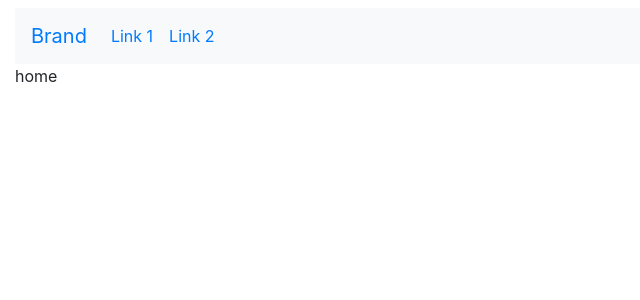
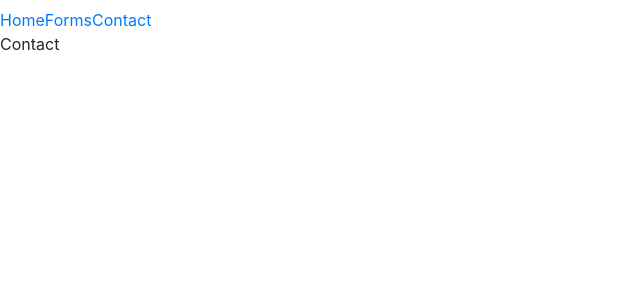
Before and after one commit to adrianojlt/helloReact, a React (Create React App) app in the folder dynamic/: page /Contact in a window 1280 px wide. Shown: the top 300 px of the page, without its empty margins (0-640 px from the left). Built offline with nearby package versions, Linux system fonts and the light colour scheme.

Commit message:
Clean project and add react router simple example

```diff
--- a/dynamic/src/App.js
+++ b/dynamic/src/App.js
@@ -1,211 +1,33 @@
 import React, { Component } from 'react';
 import {
   Route,
-  //NavLink,
-  Link,
-  HashRouter
+  BrowserRouter,
+  Switch
 } from 'react-router-dom';
 import Home from './Home';
-import Forms from './Forms';
-import logo from './logo.svg';
-import {
-  Container,
-  Col,
-  Row,
-  Navbar,
-  NavbarToggler,
-  NavbarBrand,
-  NavItem,
-  Collapse,
-  NavLink,
-  Nav
-} from 'reactstrap';
+import Header   from './components/Header';
+import Forms    from './components/Forms';
+import Contact  from './components/Contact';
 import './App.css';
 
 class App extends Component {
 
-  constructor(props) {
-    super(props);
-    this.toggle = this.toggle.bind(this);
-    this.state = {
-      isOpen: false,
-      collapse: false,
-      isWideEnough: false,
-      dropdownOpen: false,
-      tetherConfig: {
-        target: '#tether',
-        attachment: 'middle left',
-        targetAttachment: 'middle right',
-        classPrefix: 'bs-tether',
-        classes: { element: 'popover', enabled: 'open' },
-        constraints: [
-          { to: 'scrollParent', attachment: 'together none' },
-          { to: 'window', attachment: 'together none' }
-        ]
-      }
-    };
-    this.onClick = this.onClick.bind(this);
-    this.toggle = this.toggle.bind(this);
-  }
-
-  onClick() {
-    this.setState({
-      collapse: !this.state.collapse,
-    });
-  }
-
-  toggle() {
-    this.setState({
-      isOpen: !this.state.isOpen,
-      dropdownOpen: !this.state.dropdownOpen
-    });
-  }
-
-  renderDefaultContent() {
+  render() {
 
     return (
-      <div className="App">
-        <header className="App-header">
-          <img src={logo} className="App-logo" alt="logo" />
-          <h1 className="App-title">Welcome to React</h1>
-        </header>
-        <p className="App-intro">
-          To get started, edit <code>src/App.js</code> and save to reload.
-        </p>
-      </div>
-    );
-  }
 
-  renderNavMenu() {
-    return (
-      <HashRouter>
+      <BrowserRouter>
         <div>
+          <Header />
+          <Switch>
+            <Route path="/" component={Home} exact />
+            <Route path="/Forms" component={Forms} />
+            <Route path="/Contact" component={Contact} />
+            <Route component={Error} />
+          </Switch>
+        </div>
+      </BrowserRouter>
 
-          <Navbar /*color="inverse" dark*/ expand>
-            <NavbarToggler right="true" onClick={this.toggle} />
-            <NavbarBrand href="/">reactstrap</NavbarBrand>
-            <Collapse isOpen={this.state.isOpen} navbar>
-              <Nav className="ml-auto" navbar>
-                <NavItem>
-                  <Link to="/">Home</Link>
-                </NavItem>
-                <NavItem>
-                  <Link to="/form">Forms</Link>
-                </NavItem>
-              </Nav>
-            </Collapse>
-          </Navbar>
-
-          <h1>Navigation</h1>
-
-          <ul className="header">
-            <li><Link to="/">Home</Link></li>
-            <li><Link to="/">Home</Link></li>
-            <li><Link to="/form">Forms</Link></li>
-            <li><Link to="/contact">Contact</Link></li>
-          </ul>
-
-          <div className="content">
-            <Route exact path="/" component={Home} />
-            <Route path="/form" component={Forms} />
-          </div>
-
-        </div>
-      </HashRouter>
-    );
-  }
-
-  renderTmpMenu() {
-    return (
-      <div></div>
-    );
-  }
-
-  renderApp() {
-    return (
-      <HashRouter>
-        <Container fluid>
-          <header>
-            <Row>
-              <Col sm="12" md="12" lg="12">
-                <Navbar className="navbar-inverse" color="light" expand>
-                  <NavbarToggler right="true" onClick={this.toggle} />
-                  <NavbarBrand href="/">
-                    Brand
-                  </NavbarBrand>
-                  <Collapse isOpen={this.state.isOpen} navbar>
-                    <Nav navbar>
-                      <NavItem>
-                        <NavLink href="/form">Link 1</NavLink>
-                      </NavItem>
-                      <NavItem>
-                        <NavLink href="/report">Link 2</NavLink>
-                      </NavItem>
-                    </Nav>
-                  </Collapse>
-                </Navbar>
-              </Col>
-            </Row>
-          </header>
-          <div className="content">
-            <Route exact path="/" component={Home} />
-            <Route path="/form" component={Forms} />
-          </div>
-        </Container>
-      </HashRouter>
-    );
-  }
-
-  simpleMenu() {
-    return (
-      <nav className="navbar navbar-expand-lg navbar-light bg-light">
-        <a className="navbar-brand" href="#">Navbar</a>
-        <button className="navbar-toggler" type="button" data-toggle="collapse" data-target="#navbarSupportedContent" aria-controls="navbarSupportedContent" aria-expanded="false" aria-label="Toggle navigation">
-          <span className="navbar-toggler-icon"></span>
-        </button>
-
-        <div className="collapse navbar-collapse" id="navbarSupportedContent">
-          <ul className="navbar-nav mr-auto">
-            <li className="nav-item active">
-              <a className="nav-link" href="#">Home <span className="sr-only">(current)</span></a>
-            </li>
-            <li className="nav-item">
-              <a className="nav-link" href="#">Link</a>
-            </li>
-            <li className="nav-item dropdown">
-              <a className="nav-link dropdown-toggle" href="#" id="navbarDropdown" role="button" data-toggle="dropdown" aria-haspopup="true" aria-expanded="false">
-                Dropdown
-        </a>
-              <div className="dropdown-menu" aria-labelledby="navbarDropdown">
-                <a className="dropdown-item" href="#">Action</a>
-                <a className="dropdown-item" href="#">Another action</a>
-                <div className="dropdown-divider"></div>
-                <a className="dropdown-item" href="#">Something else here</a>
-              </div>
-            </li>
-            <li className="nav-item">
-              <a className="nav-link disabled" href="#">Disabled</a>
-            </li>
-          </ul>
-        </div>
-      </nav>
-      /*
-      <div className="alert alert-primary" role="alert">
-        A simple primary alert—check it out!
-      </div>
-      */
-    );
-  }
-
-  render() {
-    return (
-      //this.simpleMenu()
-      //this.renderDefaultContent()
-      //this.renderNavMenu()
-      this.renderApp()
-      /*
-      <h1>hello React</h1>
-      */
     );
   }
 }
--- /dev/null
+++ b/dynamic/src/components/Contact.js
@@ -0,0 +1,11 @@
+import React from 'react';
+
+const Contact = () => {
+    return (
+        <div>
+            <p>Contact</p>
+        </div>
+    );
+};
+
+export default Contact;
--- a/dynamic/src/components/Header.js
+++ b/dynamic/src/components/Header.js
@@ -0,0 +1,18 @@
+import React, { Component } from "react";
+import { NavLink } from 'react-router-dom';
+
+class Header extends Component {
+
+    render () {
+
+        return (
+            <div>
+                <NavLink to="/">Home</NavLink>
+                <NavLink to="/Forms">Forms</NavLink>
+                <NavLink to="/Contact">Contact</NavLink>
+            </div>
+        );
+    }
+}
+
+export default Header
--- a/dynamic/src/index.js
+++ b/dynamic/src/index.js
@@ -3,8 +3,13 @@ import ReactDOM from 'react-dom';
 import './index.css';
 import App from './App';
 import registerServiceWorker from './registerServiceWorker';
+import  { BrowserRouter } from 'react-router-dom';
 
 import 'bootstrap/dist/css/bootstrap.min.css';
 
-ReactDOM.render(<App />, document.getElementById('root'));
+ReactDOM.render(
+    <BrowserRouter>
+        <App />
+    </BrowserRouter>,
+    document.getElementById('root'));
 registerServiceWorker();
```
Also changed, not shown: dynamic/package.json (+8 -6 lines), dynamic/src/components/Forms.js (renamed from dynamic/src/Forms.js), 2 other files (tests, documents, lock files or other folders).
